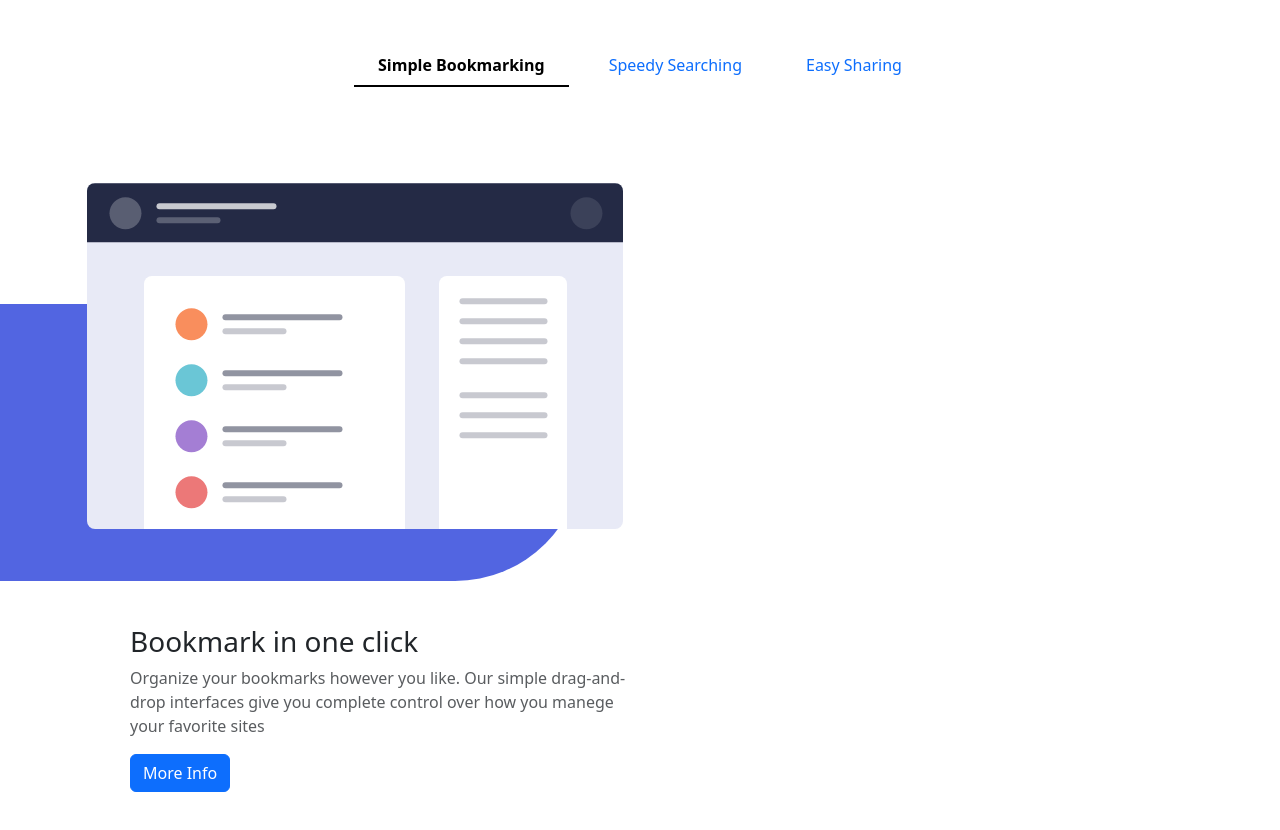
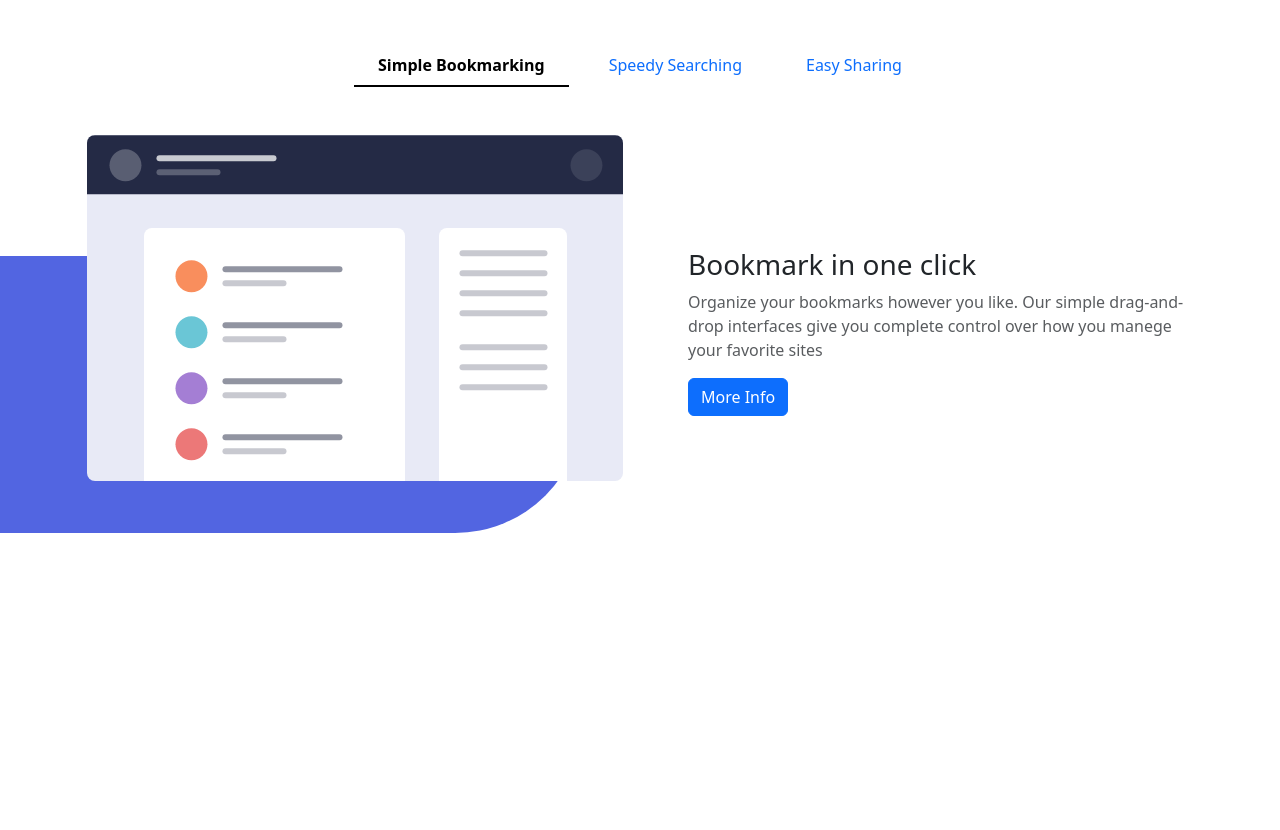
Before and after one commit to deuvede24/IT-Academy-Angular-Sprint1.2, a website: page index.html in a window 1280 px wide. Shown: the part 744-1574 px from the top of the page. After the commit the page ends 1277 px from the top, so only its background shows below. Drawn offline with nearby package versions, Linux system fonts and the light colour scheme.

Commit message:
ex.2 done

```diff
--- a/index.html
+++ b/index.html
@@ -41,7 +41,7 @@
     </div>
   </header>
 
-  <!-- main -->
+  <!-- main nivell1 ex.2-->
   <main class="container mt-5 pt-4">
     <div class="row flex-column-reverse row align-items-end flex-md-row d-flex">
       <div class="text-center text-md-start col-md-3 col-lg-5 col align-self-center">
@@ -92,13 +92,10 @@
       </div>
     </div>
 
-    <div class="row mb-5">
-      <div class="col">
     <div class="row mt-5 align-items-center">
-          <div class="col-12 col-md-6 order-1 order-md-2 my-5 text-center position-relative">
+      <div class="col-12 col-md-6 img-tab mb-5 text-center position-relative">
         <img src="./img/Imagenes/illustration-features-tab-1.svg" class="img-fluid" alt="illustration hero" />
         <div class="blue-left-shadow"></div>
-          </div>
       </div>
       <div class="col-12 col-md-6 my-5 ps-md-5">
         <div class="text-center text-md-start ">
@@ -109,7 +106,6 @@
             favorite sites
           </p>
           <a href="#" class="btn btn-primary">More Info</a>
-          </div>
         </div>
       </div>
    </div>
```
Lines whose indentation alone changed are shown as unchanged.
